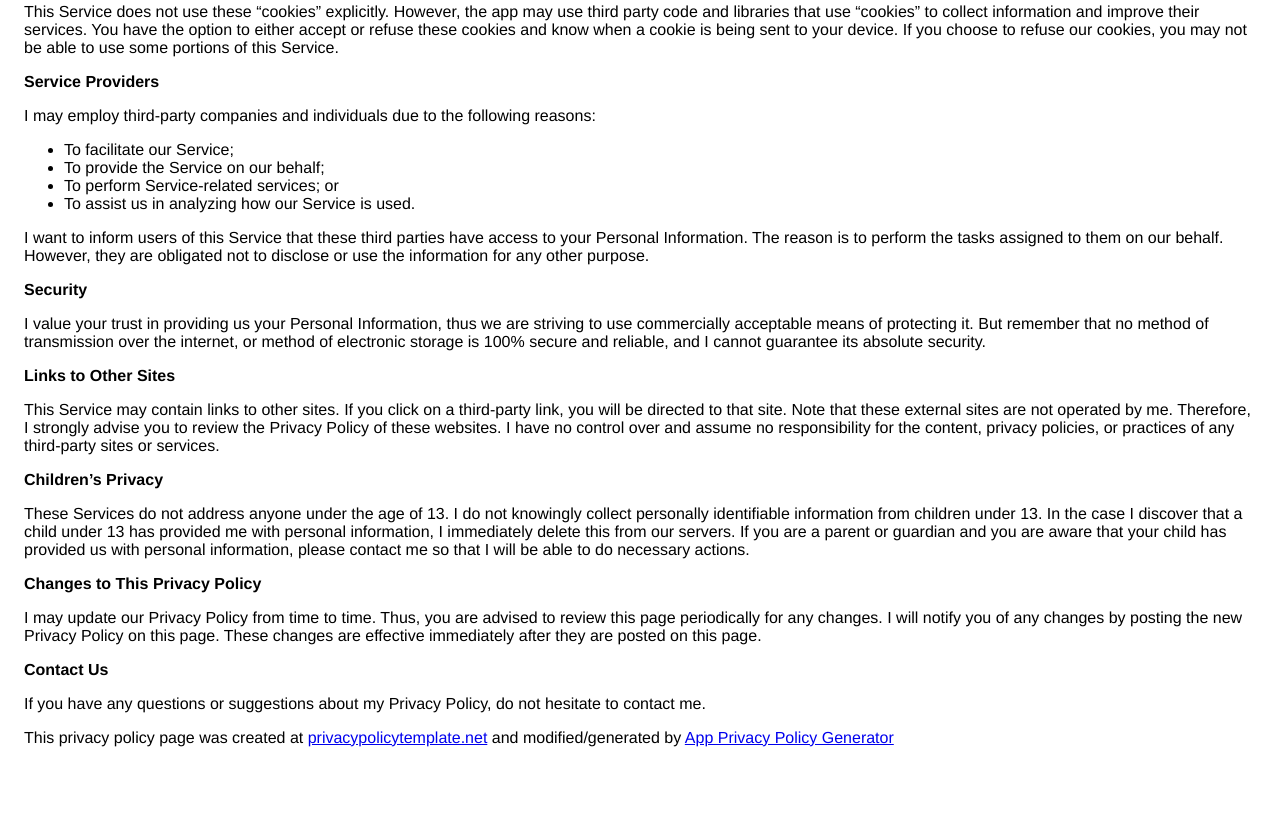
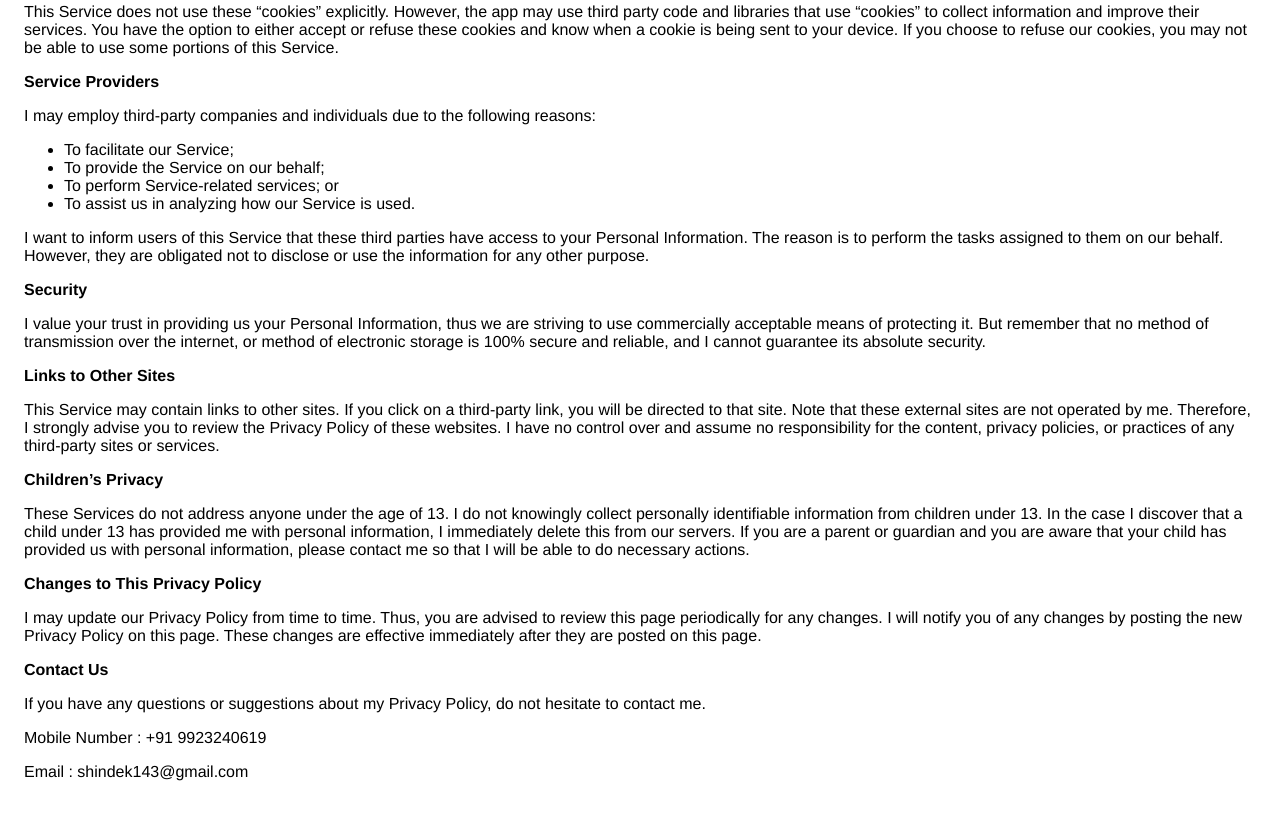
Before and after one commit to BapuKShinde/BapuKShinde.github.io, a plain HTML site: page index.html in a window 1280 px wide. Shown: the part 675-1494 px from the top of the page. Before the commit the page ends 1462 px from the top, so only its background shows below. Drawn offline with Linux system fonts and the light colour scheme.

```diff
--- a/index.html
+++ b/index.html
@@ -54,8 +54,9 @@
                     this page.
                   </p> <p><strong>Contact Us</strong></p> <p>If you have any questions or suggestions about my Privacy Policy, do not hesitate to contact
                     me.
-                  </p> <p>This privacy policy page was created at <a href="https://privacypolicytemplate.net" target="_blank">privacypolicytemplate.net</a>
-                    and modified/generated by <a href="https://app-privacy-policy-generator.firebaseapp.com/" target="_blank">App
-                      Privacy Policy Generator</a></p>
+                  </p> <p>Mobile Number : +91 9923240619
+				  </p>
+				  <p>Email : shindek143@gmail.com
+				  </p>
     </body>
     </html>
```
Also changed, not shown: marathicalendar.html (+4 -3 lines).
